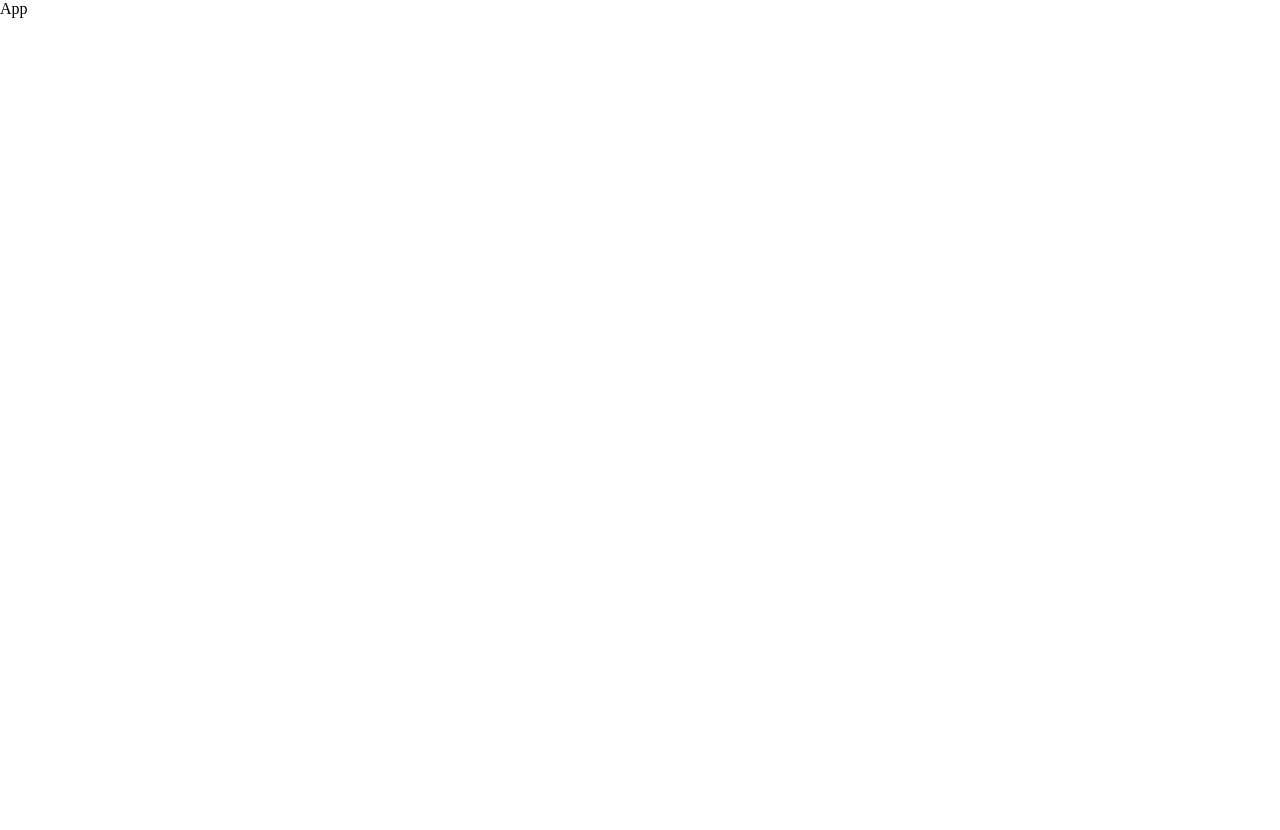
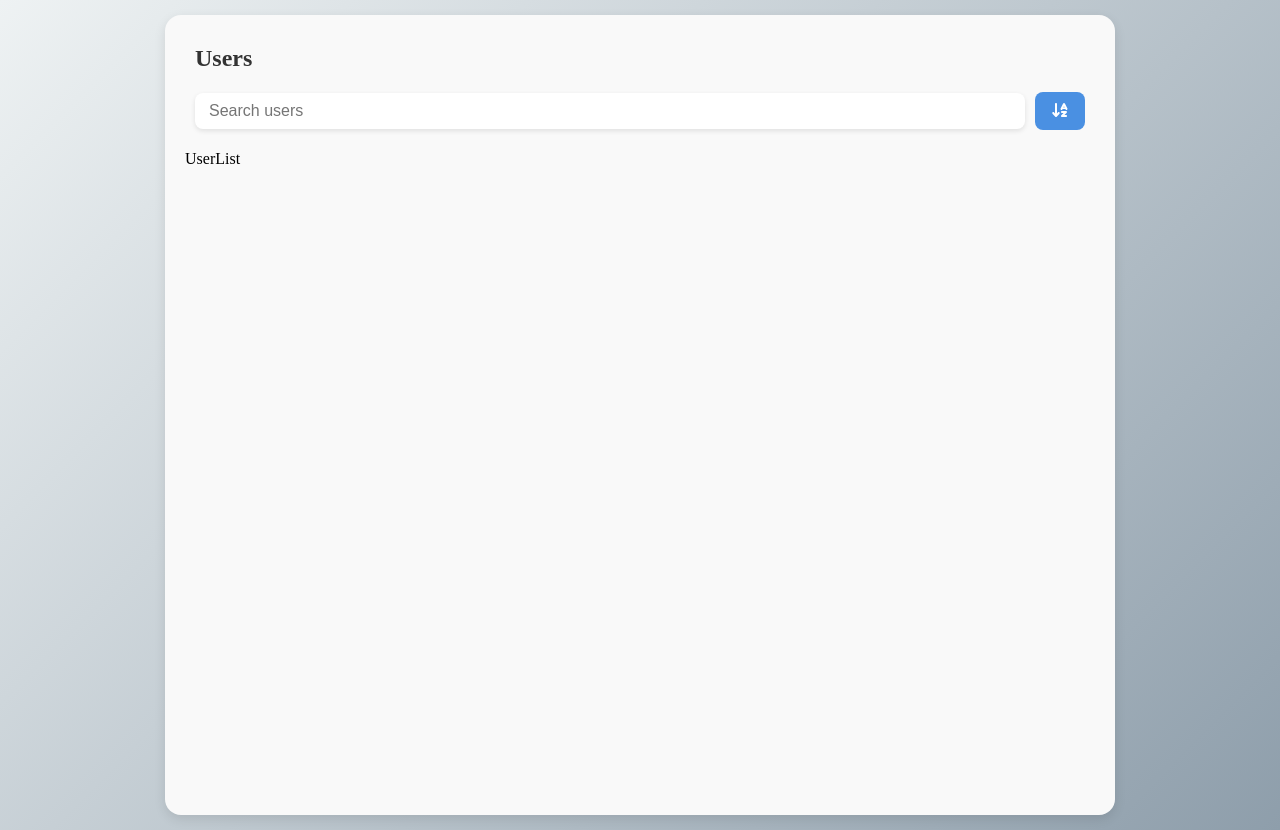
Before and after one commit to aermk/userlist_task, a React (Vite) app: page / in a window 1280 px wide. Before the commit the page ends 800 px from the top, so only its background shows below. Built offline with nearby package versions, Linux system fonts and the light colour scheme.

Commit message:
feat: add dashboard, search input, sort button, styles

```diff
--- a/src/App.tsx
+++ b/src/App.tsx
@@ -1,7 +1,12 @@
-import React from "react";
+import Dashboard from "./Dashboard";
+import styles from "./styles.module.scss";
 
 const App = () => {
-  return <div>App</div>;
+  return (
+    <div className={styles.appContainer}>
+      <Dashboard />
+    </div>
+  );
 };
 
 export default App;
--- a/src/Dashboard.tsx
+++ b/src/Dashboard.tsx
@@ -1,7 +1,18 @@
 import React from "react";
+import Header from "./Header";
+import UserList from "./UserList";
+import Bar from "./SearchBar";
+import styles from "./styles.module.scss";
+import { testUserList } from "./mock";
 
 const Dashboard = () => {
-  return <div>Dashboard</div>;
+  return (
+    <div className={styles.container}>
+      <Header />
+      <Bar></Bar>
+      <UserList userList={testUserList} />
+    </div>
+  );
 };
 
 export default Dashboard;
--- a/src/Header.tsx
+++ b/src/Header.tsx
@@ -1,7 +1,7 @@
-import React from "react";
+import styles from "./styles.module.scss";
 
 const Header = () => {
-  return <div>Header</div>;
+  return <div className={styles.header}>Users</div>;
 };
 
 export default Header;
--- a/src/SearchBar.tsx
+++ b/src/SearchBar.tsx
@@ -1,7 +1,23 @@
 import React from "react";
+import styles from "./styles.module.scss";
+import { FontAwesomeIcon } from "@fortawesome/react-fontawesome";
+import { faArrowDownAZ } from "@fortawesome/free-solid-svg-icons";
 
-const SearchBar = () => {
-  return <div>SearchBar</div>;
+const Bar = () => {
+  return (
+    <div className={styles.bar}>
+      <div className={styles.search}>
+        <input
+          type="text"
+          placeholder="Search users"
+          className={styles.searchInput}
+        />
+      </div>
+      <button className={styles.sortButton}>
+        <FontAwesomeIcon icon={faArrowDownAZ} />
+      </button>
+    </div>
+  );
 };
 
-export default SearchBar;
+export default Bar;
--- /dev/null
+++ b/src/styles.module.scss
@@ -0,0 +1,76 @@
+$sorting-primary-color: #4a90e2;
+$sorting-secondary-color: #357abd;
+$text-color: #333;
+$light-text-color: #666;
+$padding: 20px;
+
+.appContainer {
+  display: flex;
+  align-items: center;
+  justify-content: center;
+  background: linear-gradient(135deg, #eef2f3 0%, #8e9eab 100%);
+  min-height: 100vh;
+}
+
+.container {
+  max-width: 950px;
+  width: 100%;
+  margin: 15px;
+  padding: $padding;
+  background-color: #f9f9f9;
+  border-radius: 16px;
+  box-shadow: 0 4px 12px rgba(0, 0, 0, 0.1);
+  box-sizing: border-box;
+  min-height: 100vh;
+
+  .header {
+    padding: 10px;
+    font-size: 24px;
+    font-weight: bold;
+    color: $text-color;
+  }
+
+  .bar {
+    display: flex;
+    justify-content: space-between;
+    align-items: center;
+    flex-wrap: wrap;
+    padding: 10px;
+    margin-bottom: 10px;
+
+    .search {
+      flex-grow: 1;
+      display: flex;
+      align-items: center;
+      background-color: #fff;
+      padding: 8px 12px;
+      border-radius: 8px;
+      box-shadow: 0 2px 5px rgba(0, 0, 0, 0.1);
+      margin-right: 10px;
+      box-sizing: border-box;
+
+      .searchInput {
+        border: none;
+        outline: none;
+        flex-grow: 1;
+        font-size: 16px;
+        color: #555;
+      }
+    }
+
+    .sortButton {
+      background-color: $sorting-primary-color;
+      color: white;
+      border: none;
+      border-radius: 8px;
+      padding: 10px 16px;
+      cursor: pointer;
+      font-size: 16px;
+      transition: background-color 0.3s;
+
+      &:hover {
+        background-color: $sorting-secondary-color;
+      }
+    }
+  }
+}
```
